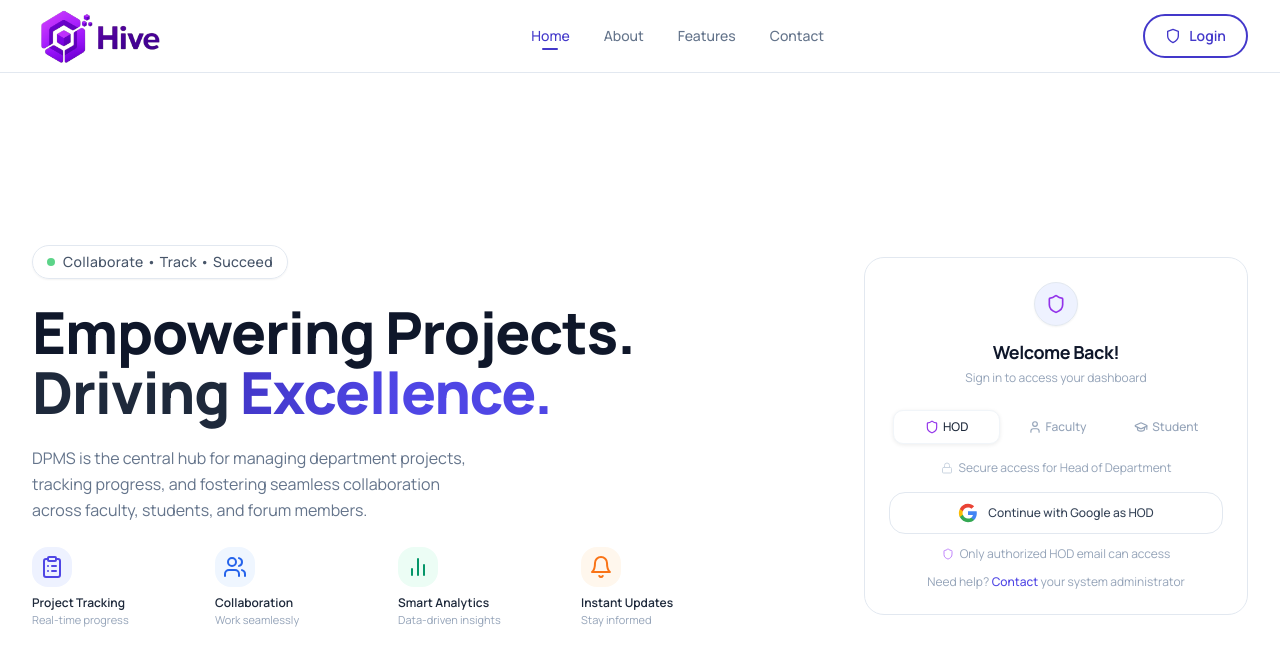
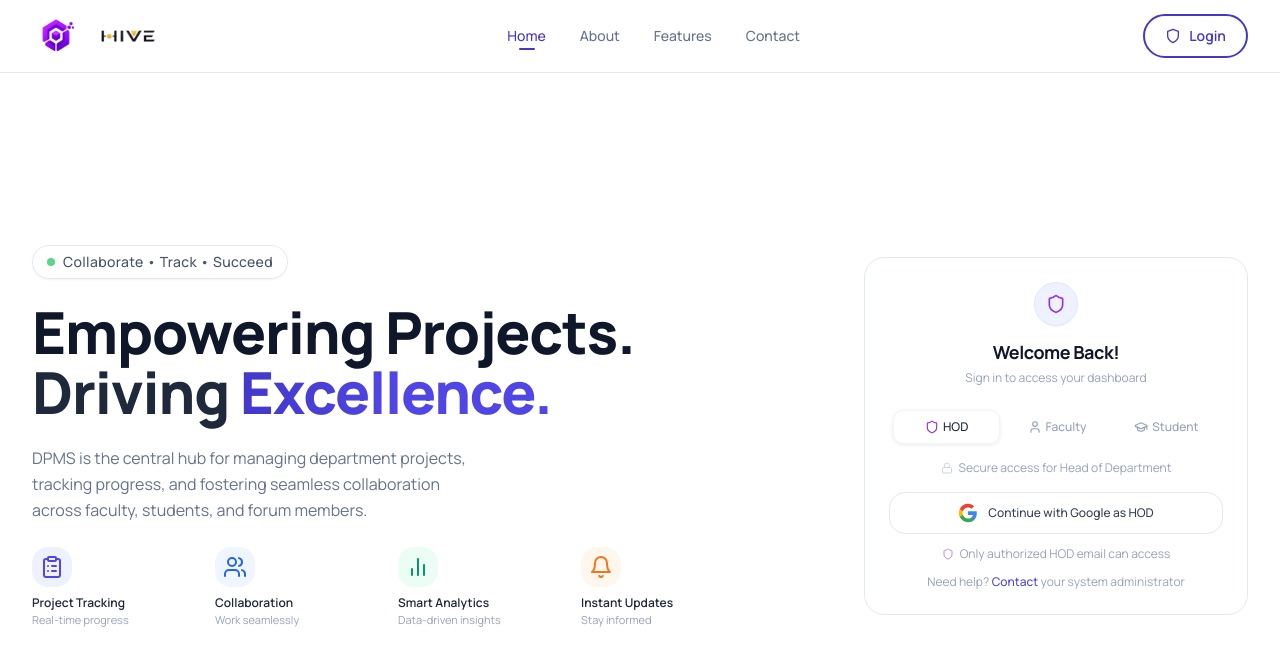
Before and after one commit to Sharathim/S__Board, a React (Vite) app in the folder frontend/: page / in a window 1280 px wide. Shown: the top 666 px of the page. Built offline with nearby package versions, Linux system fonts and the light colour scheme; no server answers.

Commit message:
feat: display website-name.png in navbars next to logo

```diff
--- a/frontend/src/components/layout/TopBar.jsx
+++ b/frontend/src/components/layout/TopBar.jsx
@@ -248,11 +248,11 @@ export function TopBar() {
               alt="Hive Logo"
               className="w-11 h-11 object-contain flex-shrink-0 filter drop-shadow-[0_4px_12px_rgba(5,150,105,0.25)] transition-transform duration-300 hover:rotate-6"
             />
-            <span
-              className="font-black text-2.5xl tracking-tight bg-gradient-to-r from-slate-850 via-emerald-750 to-slate-800 bg-clip-text text-transparent font-sans"
-            >
-              HIVE
-            </span>
+            <img
+              src="/website-name.png"
+              alt="Hive"
+              className="h-9 w-auto object-contain flex-shrink-0"
+            />
           </div>
         </div>
 
--- a/frontend/src/components/public/PublicNavbar.jsx
+++ b/frontend/src/components/public/PublicNavbar.jsx
@@ -34,19 +34,26 @@ export function PublicNavbar() {
 
           {/* ── Logo ──
               Mobile: icon only  |  sm+: full horizontal logo with name  */}
-          <Link to="/" className="flex items-center group shrink-0">
+          <Link to="/" className="flex items-center group shrink-0 gap-3">
             {/* Icon-only on xs screens */}
             <img
               src="/logo-icon.png"
-              alt="DPMS"
-              className="h-14 w-14 object-contain sm:hidden transition-transform duration-200 group-hover:scale-105"
+              alt="Hive Logo"
+              className="h-12 w-12 object-contain sm:hidden transition-transform duration-200 group-hover:scale-105"
             />
             {/* Full logo with name on sm+ */}
-            <img
-              src="/logo-full.png"
-              alt="DPMS — Department Project Management System"
-              className="hidden sm:block h-[72px] w-auto min-w-[180px] object-contain object-left transition-transform duration-200 group-hover:scale-[1.02]"
-            />
+            <div className="hidden sm:flex items-center gap-3 transition-transform duration-200 group-hover:scale-[1.02]">
+              <img
+                src="/logo-icon.png"
+                alt="Hive Logo"
+                className="h-12 w-12 object-contain"
+              />
+              <img
+                src="/website-name.png"
+                alt="Hive"
+                className="h-9 w-auto object-contain"
+              />
+            </div>
           </Link>
 
           {/* ── Desktop Nav Links ── */}
```
Also changed, not shown: frontend/public/website-name.png (added).
